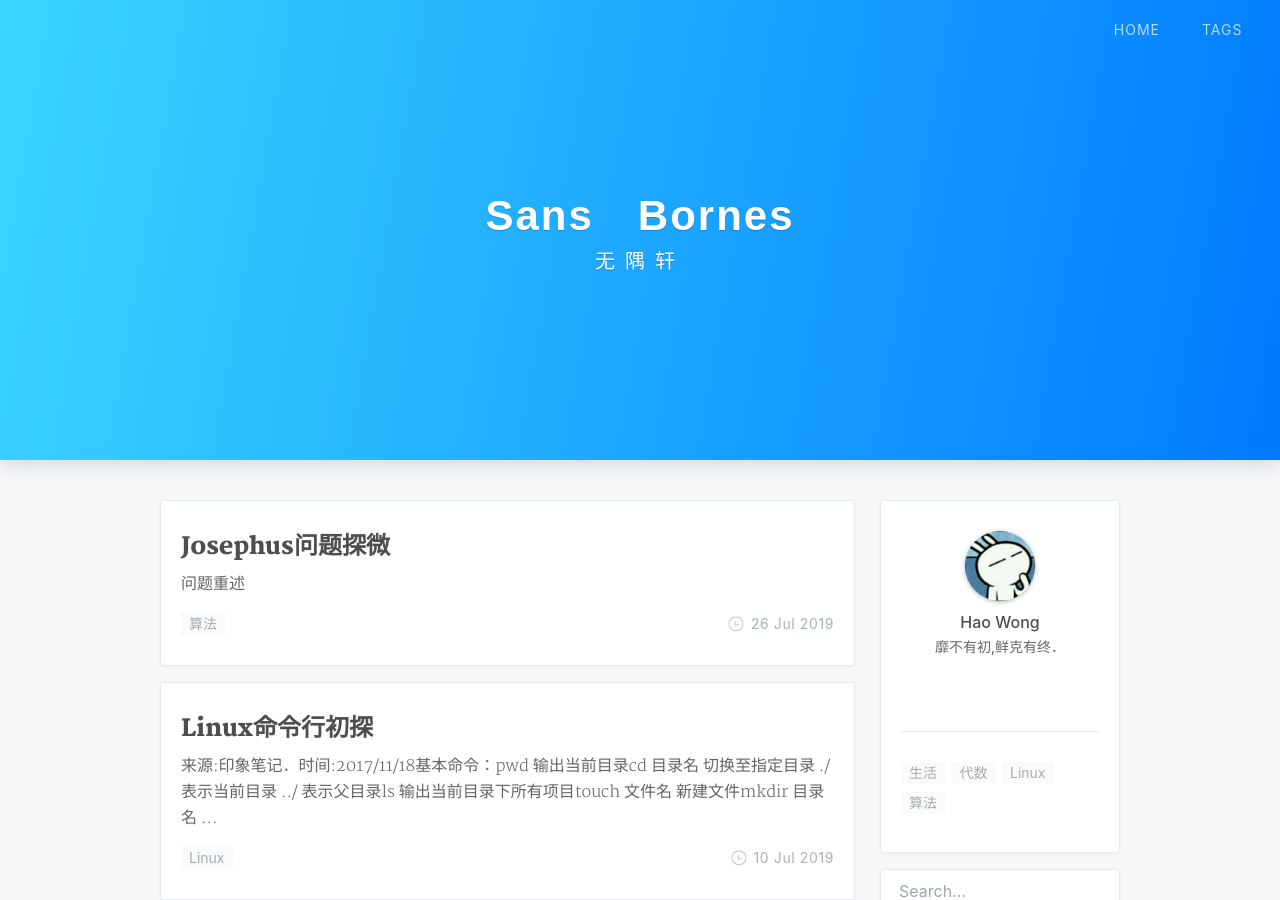
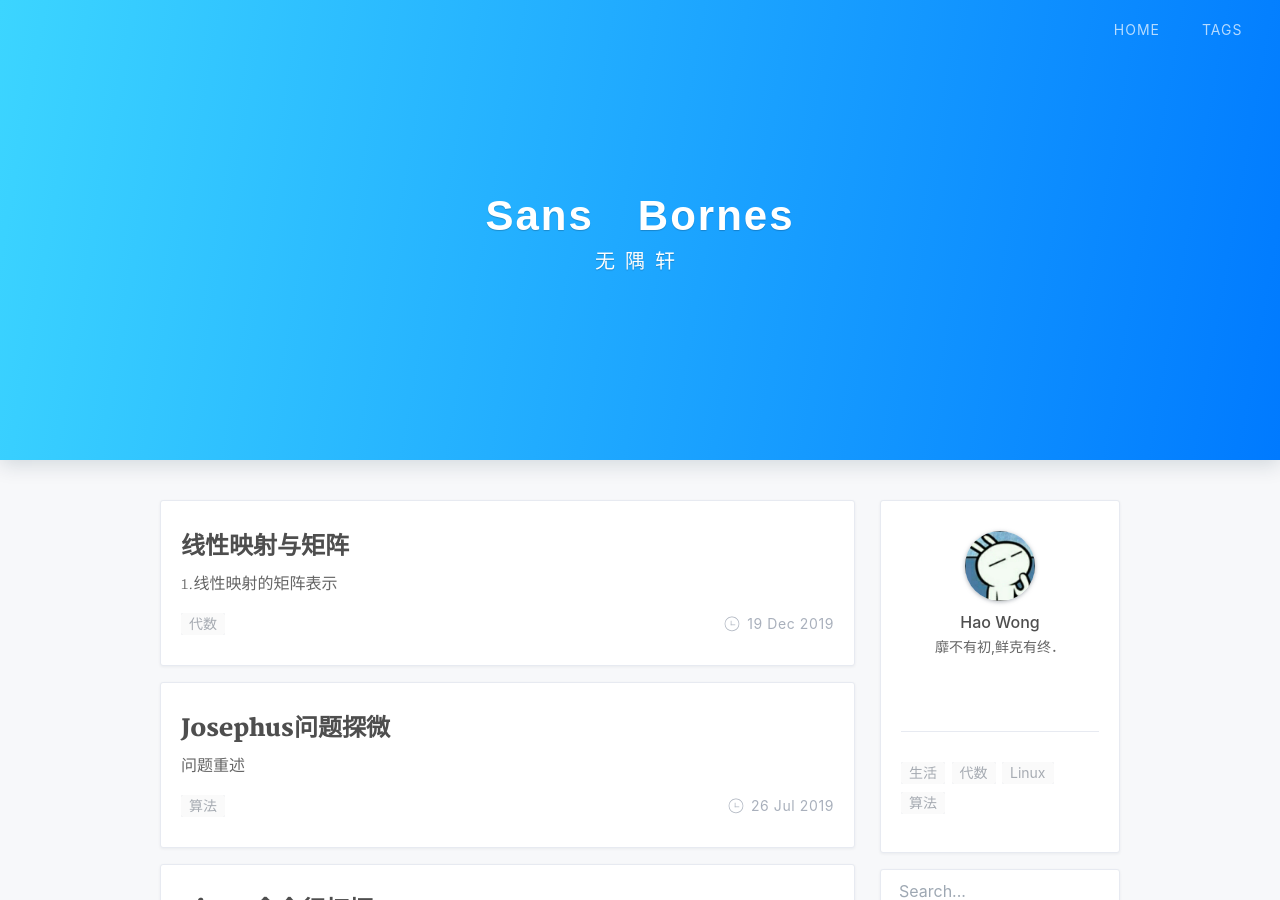
Before and after one commit to Alpha-W/Alpha-W.github.io, a Jekyll site: the page built from index.html, in a window 1280 px wide and 900 px high. Built offline with Jekyll 4.4.1, drawn with Linux system fonts in a browser that asks for light colours; nearby versions of some CDN libraries; the list of posts is cut into pages by our own code; a style sheet for code colours, icons or effects is not loaded; some of the changed lines change nothing that is shown.

Commit message:
add a post

```diff
--- a/_includes/mathjax.html
+++ b/_includes/mathjax.html
@@ -1,6 +1,6 @@
 <!--
 Author: Ray-Eldath
-refer to:
+refer to:https://cdn.bootcss.com/mathjax/2.7.5/MathJax.js?config=TeX-MML-AM_CHTML
  - http://docs.mathjax.org/en/latest/options/index.html
 -->
 {% if site.mathjax %}
--- /dev/null
+++ b/_posts/2019-12-19-linear_map_matrix.md
@@ -0,0 +1,50 @@
+---
+layout: post
+title: '线性映射与矩阵'
+date: 2019-12-19
+author: 'Hao Wong'
+tags: 代数
+---
+
+1.线性映射的矩阵表示
+
+设$V_1$,$V_2$分别为域$F$上的n维与m维线性空间，$\phi\in Hom(V_1,V_2)$.又设矩阵$A$为域$F$上的$m\times n$阶矩阵，即$A\in M_{m\times n}(F)$.定义$\mathcal{A}:F_n\to F_m,x\mapsto Ax$故 $\mathcal{A}\in Hom(F^n,F^m)$.由于$Hom(F^n,F^m)\cong Hom(V_1,V_2)$.我们想到能否用$\mathcal{A}$来表示$\phi$.即能否将一般的线性映射归结为“用矩阵左乘”这样的线性映射?下面证明之.
+
+取定$V_1,V_2$的一组(有序)基$\alpha_1,...,\alpha_n$与$\beta_1,...,\beta_m$.
+
+设$\phi \alpha_j=\sum_{k=1}^m a_{kj}\beta_k=(\beta_1,...,\beta_m)(a_{1j},...,a_{mj})^T$ $(j=1,2,...,n)$ $\phi(\alpha_1,...,\alpha_n)=(\phi\alpha_1,...,\phi\alpha_n)=(\beta_1,...,\beta_m)A$.
+
+$\forall\alpha=(\alpha_1,...,\alpha_n)(x_1,...,x_n)^T,(x_1,...,x_n)^T$为$\alpha$在基$\alpha_1,...,\alpha_n$下的坐标.
+
+$\phi\alpha=(\phi\alpha_1,...,\phi\alpha_n)(x_1,...,x_n)^T=\phi(\alpha_1,...,\alpha_n)(x_1,...,x_n)^T=(\beta_1,...,\beta_m)A(x_1,...,x_n)^T$
+
+即$\phi\alpha$在基$\beta_1,...,\beta_m$下的坐标为$A(x_1,...,x_n)^T$
+
+记$C_1((\alpha_1,...,\alpha_n)(x_1,...,x_n)^T)=(x_1,...,x_n)^T,C_2((\beta_1,...,\beta_m)(x_1,...,x_m)^T)=(x_1,...,x_m)^T$
+
+则有交换图:
+
+$\begin{CD}V_1@>{\phi}>>V_2\\@V{C_1}VV@V{C_2}VV\\F^n@>{\mathcal{A}}>>F^m\end{CD}$
+
+故有以下定理：
+
+设$\phi\in Hom(V_1,V_2),dimV_1=n,dimV_2=m$.于$V_1.V_2$中分别取定一组(有序)基$\alpha_1,...,\alpha_n$与$\beta_1,...,\beta_m$后,以$\phi\alpha_1,...,\phi\alpha_n$的坐标列作矩阵$A$,即$\phi(\alpha_1,...,\alpha_n)=(\beta_1,...,\beta_m)A$.则$\forall\alpha\in V_1,\beta=A\alpha\Leftrightarrow y=Ax$.其中$x,y$分别为$\alpha,\beta$的坐标列.$A$称为$\phi$的矩阵表示.
+
+2.矩阵的四个空间
+
+设$\mathcal{A}:F_n\to F_m,x\mapsto Ax$的伴随为$\mathcal{A}^\star:F_n\to F_m,x\mapsto Ax$.则有:
+
+$A$的右零空间$=ker\mathcal{A}=\{x\mid Ax=0\}=\{x^T\mid x^TA^T=0\}=ker\mathcal{A}^\star=A^T$的左零空间.
+
+$A$的列空间$=Im\mathcal{A}=<\alpha_1,...,\alpha_n>=<(\alpha_1^T)^T,...,(\alpha_n^T)^T>=Im\mathcal{A}^\star=A^T$的左零空间.
+
+$ker\mathcal{A}\oplus Im\mathcal{A}^\star=F^n$
+
+$ker\mathcal{A}^\star\oplus Im\mathcal{A}=F^m$
+
+3.矩阵的逆，左逆，右逆
+
+$A$列满秩$\Leftrightarrow A$有左逆$\Leftrightarrow\mathcal{A}$是单射,$\mathcal{A}^\star$是满射$\Leftrightarrow$ $dimker\mathcal{A}=0,dimker\mathcal{A}^\star=m-n.dimIm\mathcal{A}=dimIm\mathcal{A}^\star=n.\\ $
+$A$行满秩$\Leftrightarrow A$有右逆$\Leftrightarrow\mathcal{A}$是满射,$\mathcal{A}^\star$是单射$\Leftrightarrow$ $dimker\mathcal{A}=n-m,dimker\mathcal{A}^\star=0.dimIm\mathcal{A}=dimIm\mathcal{A}^\star=m.$
+
+$A$可逆$\Leftrightarrow A$有左逆且$A$有右逆
```
